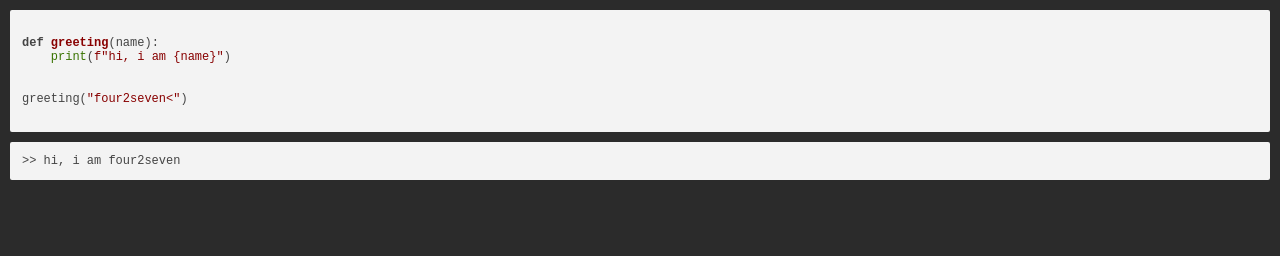
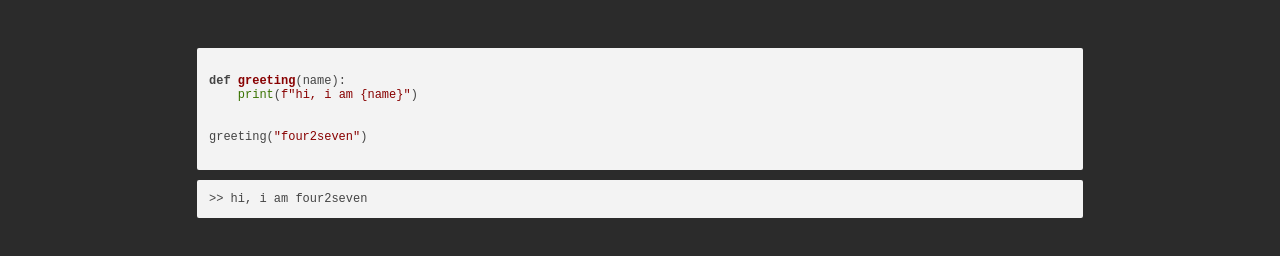
Before and after one commit to four2seven/four2seven.github.io, a plain HTML site: page index.html in a window 1280 px wide. Drawn offline with nearby package versions, Linux system fonts and the light colour scheme.

Commit message:
initial commit

```diff
--- a/css/site.css
+++ b/css/site.css
@@ -17,6 +17,11 @@ body {
     background: #2b2b2b;
 }
 
+div {
+    max-width: 90.6rem;
+    margin: 4.8rem auto;
+}
+
 code {
     font-size: 1.2rem;
     margin: 1rem;
--- a/index.html
+++ b/index.html
@@ -15,14 +15,16 @@
 </head>
 
 <body>
-    <pre><code class="nohighlight-python">
+    <div>
+        <pre><code class="nohighlight-python">
 def greeting(name):
     print(f"hi, i am {name}")
 
 
-greeting("four2seven<")
-    </code></pre>
-    <pre><code class="language-plaintext">>> hi, i am four2seven</code></pre>
+greeting("four2seven")
+        </code></pre>
+        <pre><code class="language-plaintext">>> hi, i am four2seven</code></pre>
+    </div>
 </body>
 
 <script src="//cdnjs.cloudflare.com/ajax/libs/highlight.js/11.5.1/highlight.min.js"></script>
```
